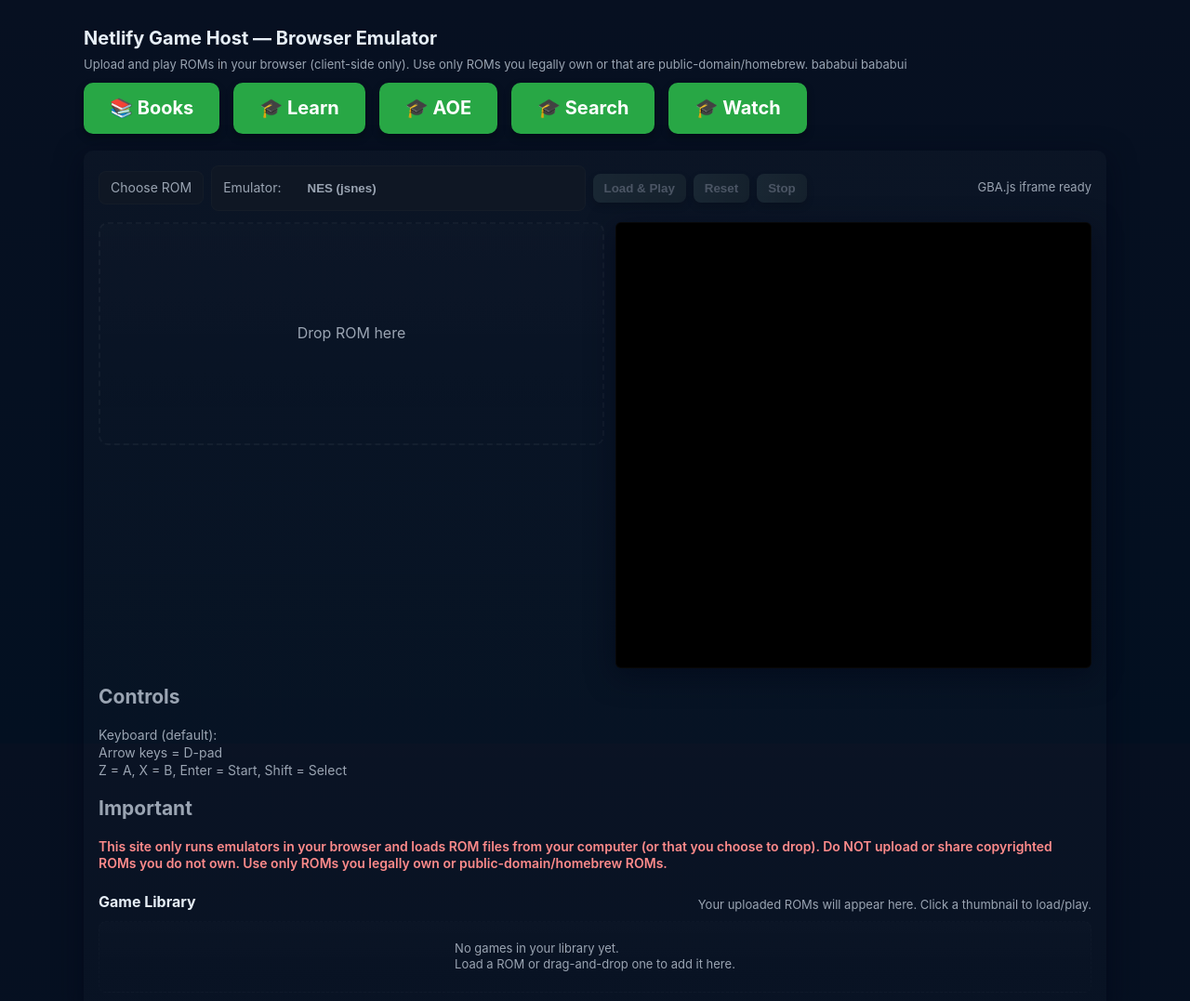
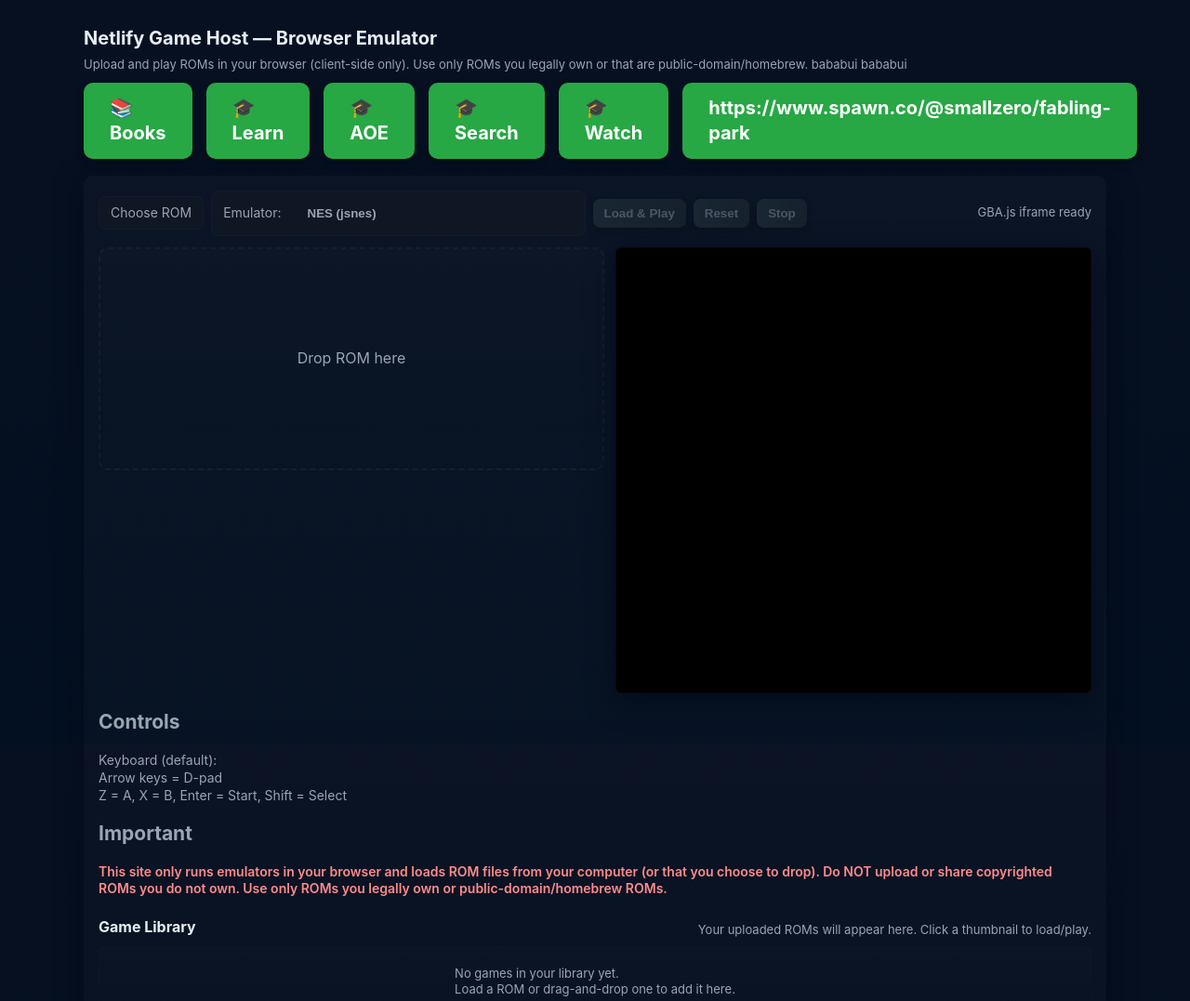
Before and after one commit to Bob28282/gamechangegames, a website: page index.html in a window 1280 px wide. Shown: the top 1077 px of the page at 93% size. Drawn offline with Linux system fonts and the light colour scheme; a script that the page names is missing.

Commit message:
Add styled link to Fabling Park in index.html
Added a new link to the navigation menu with styling.

```diff
--- a/index.html
+++ b/index.html
@@ -100,6 +100,21 @@
        onmouseout="this.style.background='#28a745'">
       🎓 Watch
     </a>
+<a href="https://www.spawn.co/@smallzero/fabling-park"
+       style="
+         background:#28a745;
+         color:white;
+         padding:14px 28px;
+         border-radius:10px;
+         text-decoration:none;
+         font-size:20px;
+         font-weight:bold;
+         box-shadow:0 4px 8px rgba(0,0,0,.3);
+         transition:.2s;
+       "
+       onmouseover="this.style.background='#218838'"
+       onmouseout="this.style.background='#28a745'">https://www.spawn.co/@smallzero/fabling-park </a>
+
   </nav>
 </header>
 
```
